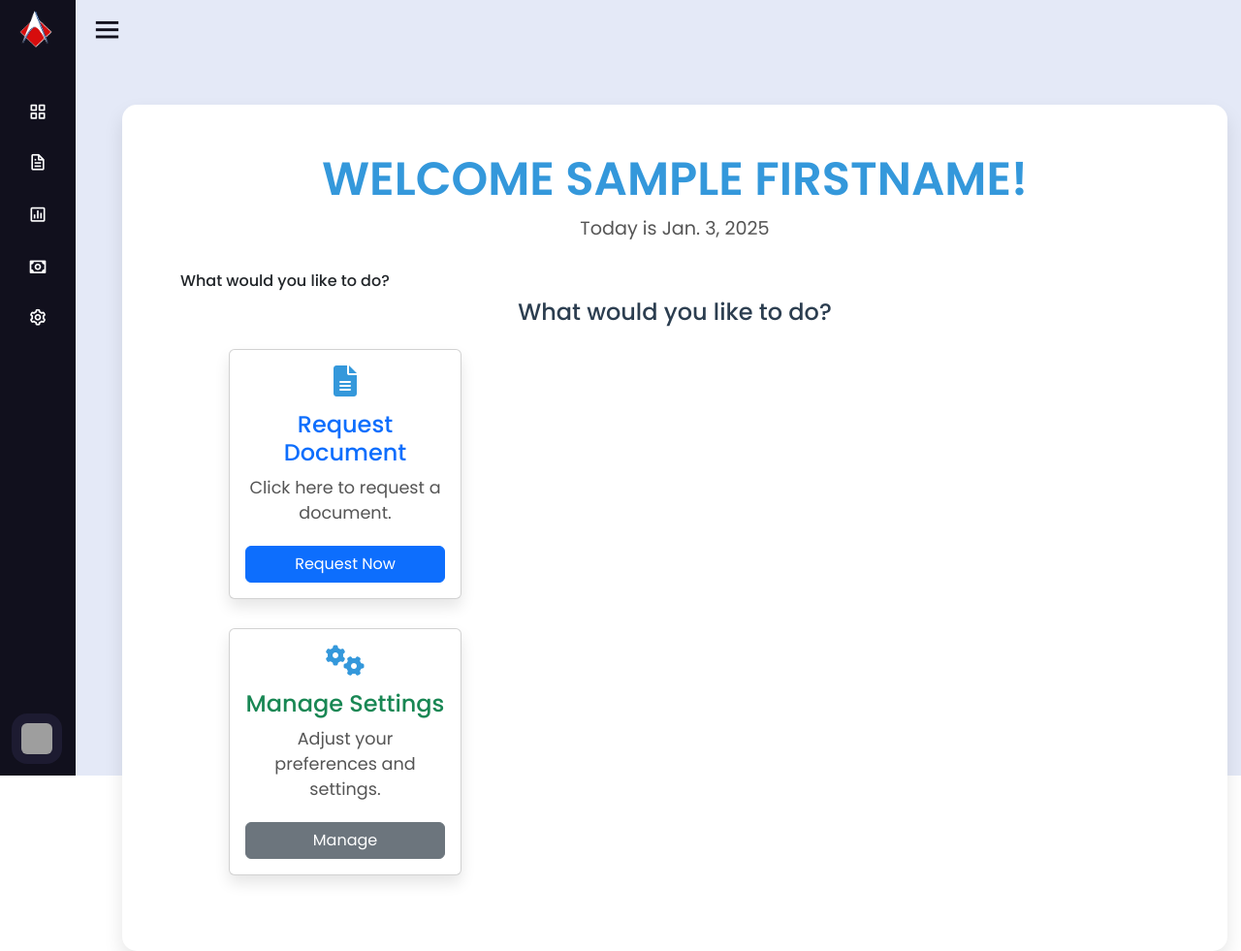
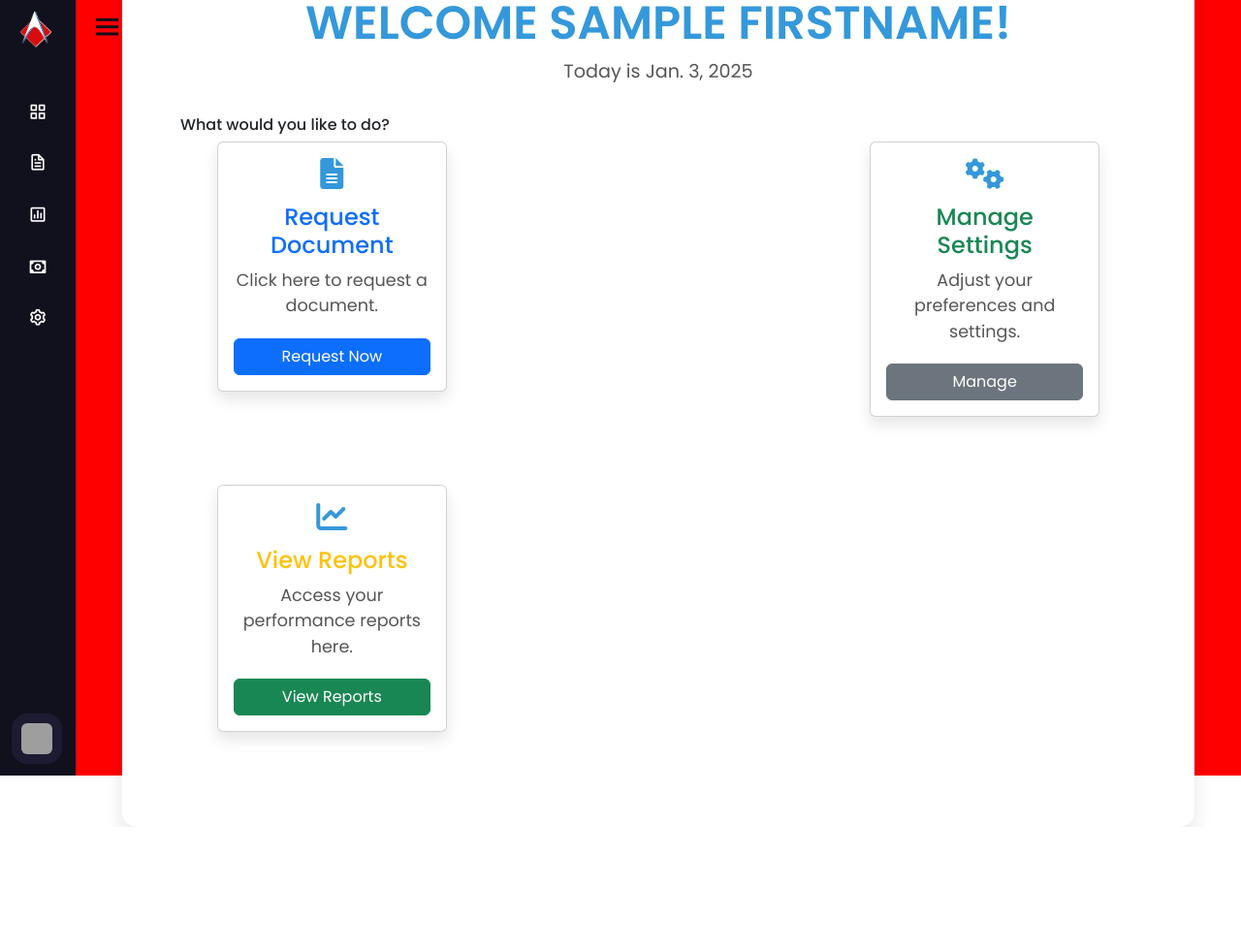
Before and after one commit to bananalden/capstoneproject, a Django app: template studentportal/home/templates/studentside/dashboard.html in a window 1280 px wide. Shown: the whole page at 97% size. After the commit the page ends 853 px from the top, so only its background shows below. Run offline with Django 5.2, Linux system fonts and the light colour scheme; the template is opened without the code that fills it: most values are stand-ins (such as "Sample title", 1, 10 or a date in 2020); grey boxes are pictures that could not be loaded.

Commit message:
New_updated_dashboard

```diff
--- a/studentportal/home/static/styles/homepage.css
+++ b/studentportal/home/static/styles/homepage.css
@@ -248,9 +248,13 @@
 }
 
 .home-section {
+  display: flex;
+  justify-content: center;
+  align-items: center;
+  height: 100vh; /* Makes sure the container is vertically centered */
+  margin: 0; /* Remove default margin */
   position: relative;
-  background: #E4E9F7;
-  height: 100vh;
+  background: red;
   left: 260px;
   width: calc(100% - 260px);
   transition: all 0.5s ease;
@@ -265,6 +269,12 @@
   height: 60px;
   display: flex;
   align-items: center;
+}
+
+#bx-menu {
+  position: absolute !important;
+  top: 10px !important;
+  left: 0;
 }
 
 .home-section .home-content .bx-menu,
@@ -533,10 +543,6 @@
 }
 
 /* DASHBOARD DESIGN */
-body {
-  background-color: #f1f2f6;
-  font-family: 'Arial', sans-serif;
-}
 
 .dashboard-container {
   background: #ffffff;
--- a/studentportal/home/templates/studentside/base.html
+++ b/studentportal/home/templates/studentside/base.html
@@ -94,7 +94,7 @@
     </div>
     <section class="home-section">
       <div class="home-content">
-        <i class="bx bx-menu"></i>
+        <i class="bx bx-menu" id="bx-menu"></i>
         <span class="text"></span>
       </div>
       {%block content%} {%endblock%}
--- a/studentportal/home/templates/studentside/dashboard.html
+++ b/studentportal/home/templates/studentside/dashboard.html
@@ -12,9 +12,8 @@
   </div>
   <div class="container">
     <h6>What would you like to do?</h6>
-<div class="col">
-  <div>
-    <h6 class="font-weight-bold mb-4 text-center" style="font-size: 1.5rem; color: #2c3e50; text-align: center;">What would you like to do?</h6>
+
+    <div class="row">
       <div class="col-sm-12 col-md-4">
         <div class="card">
           <div class="card-body">
@@ -25,10 +24,7 @@
           </div>
         </div>
       </div>
-</div>
-</div>
-<div class="col">
-  <div>
+
       <div class="col-sm-12 col-md-4">
         <div class="card">
           <div class="card-body">
@@ -39,11 +35,18 @@
           </div>
         </div>
       </div>
+
+      <div class="col-sm-12 col-md-4">
+        <div class="card">
+          <div class="card-body">
+            <i class="fas fa-chart-line icon"></i>
+            <h4 class="card-title text-warning">View Reports</h4>
+            <p class="card-text">Access your performance reports here.</p>
+            <a href="#" class="btn btn-success">View Reports</a>
           </div>
         </div>
-
       </div>
-
+    </div>
 </div>
 
 
```
Lines whose indentation alone changed are shown as unchanged.
